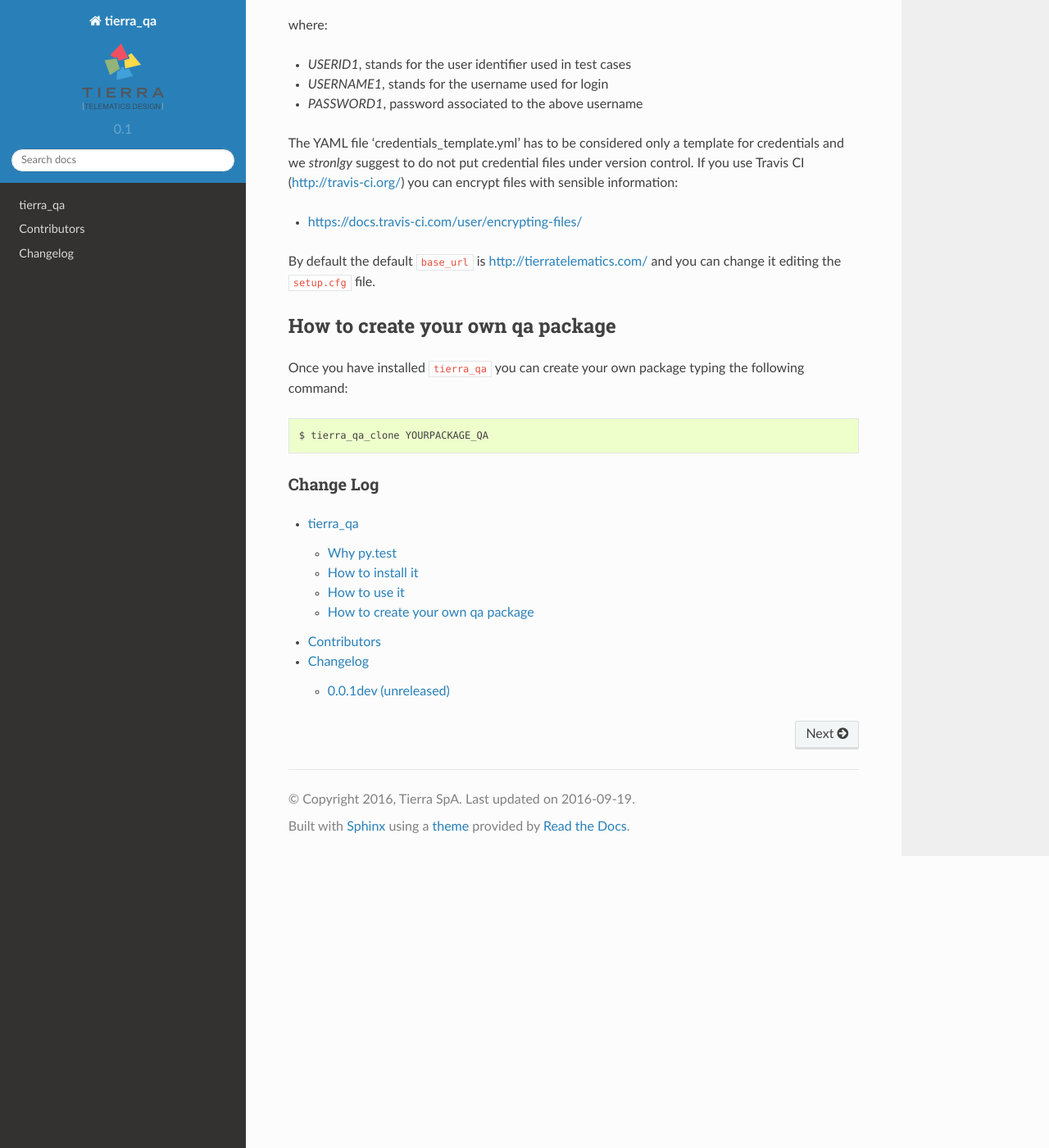
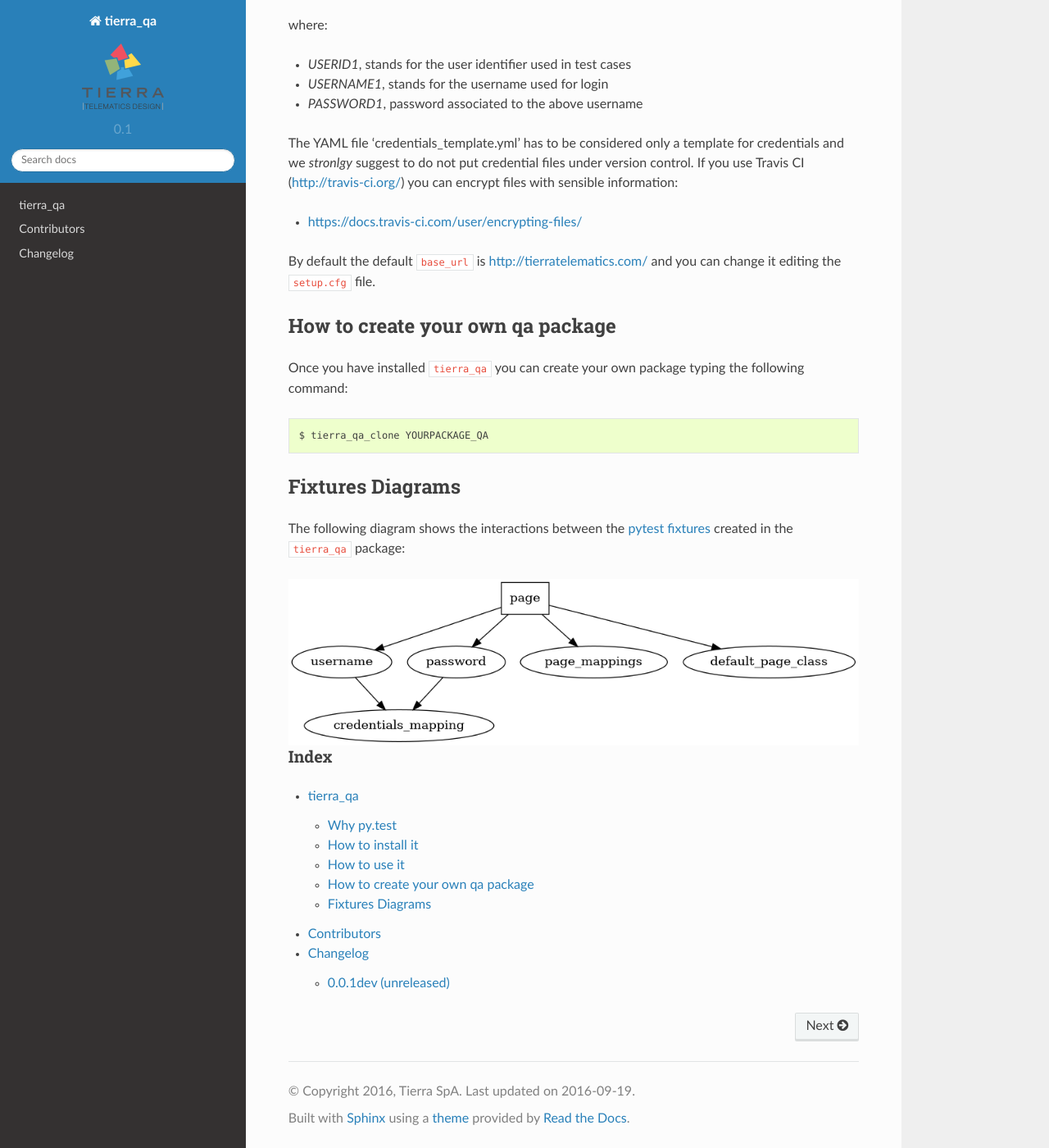
Before and after one commit to tierratelematics/tierra_qa, a Sphinx documentation site: the page built from docs/index.rst, in a window 1280 px wide and 1400 px high, scrolled down 1512 px. Shown: the whole window at 82% size. Built offline with Sphinx 7.4.7 and the Read the Docs theme 2.0.0, drawn with Linux system fonts in a browser that asks for light colours.

Commit message:
Add fixtures diagram

```diff
--- a/README.rst
+++ b/README.rst
@@ -89,8 +89,22 @@ Once you have installed ``tierra_qa`` you can create your own package typing the
 
     $ tierra_qa_clone YOURPACKAGE_QA
 
+Fixtures Diagrams
+=================================
+The following diagram shows the interactions between the `pytest fixtures`_ created in the ``tierra_qa`` package:
+
+.. graphviz::
+
+   digraph {
+      page [shape=box];
+      page -> {username password page_mappings default_page_class};
+      username -> credentials_mapping;
+      password -> credentials_mapping;
+   }
+
 
 .. _pytest: http://doc.pytest.org
 .. _pytest_splinter: http://pytest-splinter.readthedocs.io
 .. _pytest_bdd: http://pytest-bdd.readthedocs.io
 .. _PyPOM: http://pypom.readthedocs.io
+.. _pytest fixtures: http://doc.pytest.org/en/latest/fixture.html
--- a/docs/conf.py
+++ b/docs/conf.py
@@ -33,6 +33,7 @@ from docutils.utils import get_source_line
 # ones.
 extensions = [
     'sphinx.ext.todo',
+    'sphinx.ext.graphviz'
 ]
 
 # Add any paths that contain templates here, relative to this directory.
--- a/docs/index.rst
+++ b/docs/index.rst
@@ -5,7 +5,7 @@
 
 .. include:: ./README.rst
 
-Change Log
+Index
 ----------
 
 .. toctree::
```
Also changed, not shown: .travis.yml.
